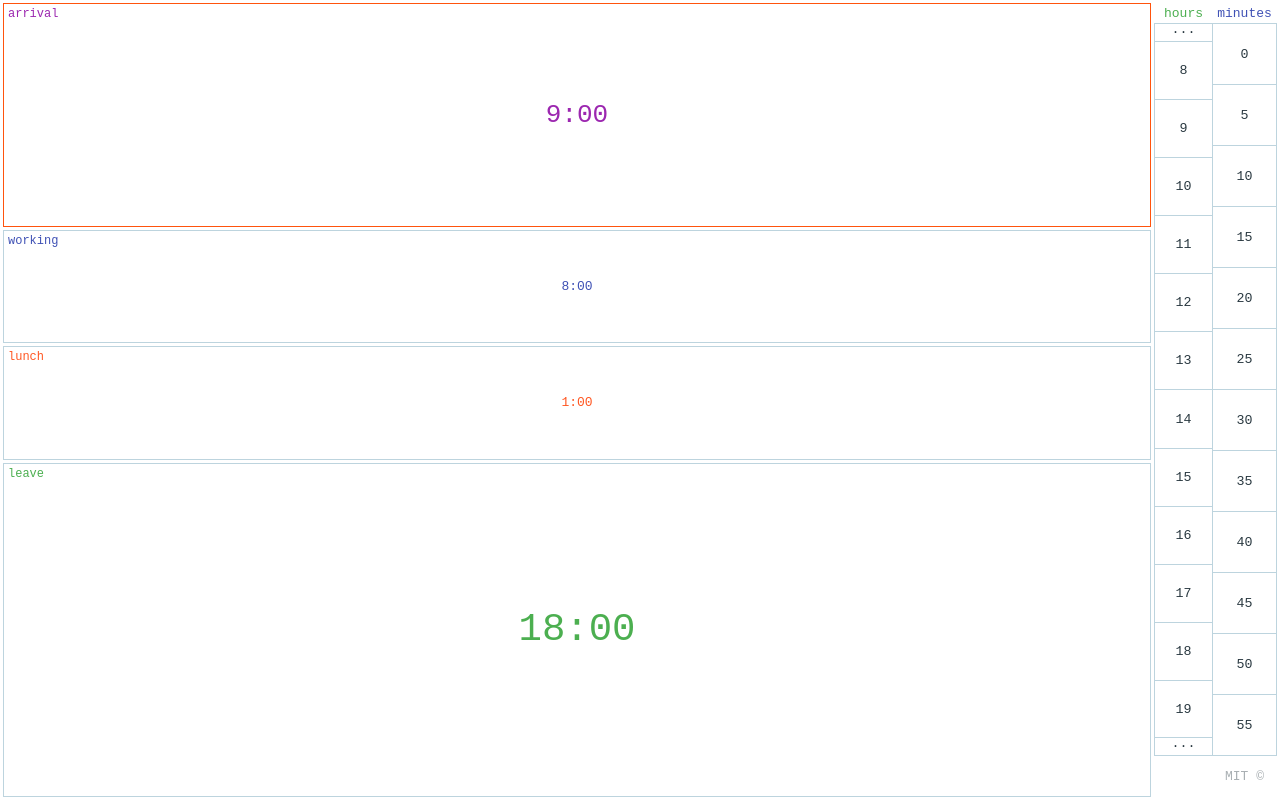
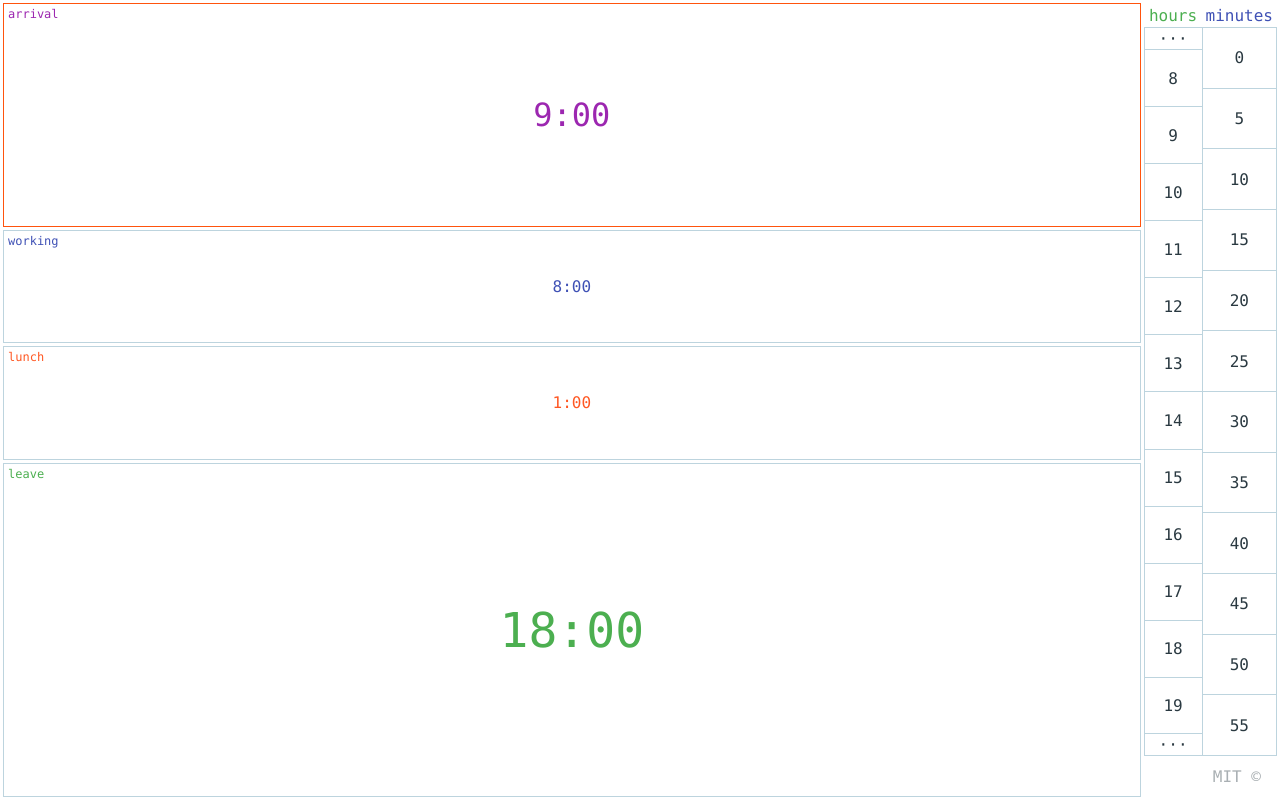
Before and after one commit to VovanR/when-to-go-from-work, a website with bundled scripts: page index.html in a window 1280 px wide. Built offline with nearby package versions, Linux system fonts and the light colour scheme.

Commit message:
Fix Firefox `font-family: monospace`, now use Bootstrap 4 font stack
* Reset default font styles of `<button/>` element

```diff
--- a/styles/app.css
+++ b/styles/app.css
@@ -4,6 +4,7 @@
   flex-direction: row;
   height: 100%;
   font-size: var(--app-font-size);
+  font-family: var(--app-font-family);
 }
 
 .app__container {
--- a/styles/base.css
+++ b/styles/base.css
@@ -14,6 +14,8 @@ body {
 /* Remove Firefox (Android) border radius on buttons */
 button {
   border-radius: 0;
+  font-family: inherit;
+  font-size: inherit;
 }
 
 /* Remove Firefox (Android) dotted border on focus */
--- a/styles/copyright.css
+++ b/styles/copyright.css
@@ -48,8 +48,15 @@
 }
 
 .copyright {
+  --height: 41px;
+
+  font-family: inherit;
+  height: var(--height);
+  line-height: var(--height);
   margin-right: var(--gap);
   margin-bottom: var(--gap);
+  padding-top: 0;
+  padding-bottom: 0;
   background-clip: padding-box;
   z-index: 10;
 }
--- a/styles/time-input.css
+++ b/styles/time-input.css
@@ -3,7 +3,6 @@
   display: flex;
   flex: 1 0 auto;
   font-size: inherit;
-  font-family: monospace;
   cursor: default;
 }
 
--- a/styles/time-select.css
+++ b/styles/time-select.css
@@ -2,7 +2,6 @@
   display: flex;
   flex-direction: row;
   height: 100%;
-  font-family: monospace;
   cursor: default;
 }
 
--- a/styles/variables.css
+++ b/styles/variables.css
@@ -1,5 +1,8 @@
 :root {
   --app-font-size: 1em;
+  /* Font stack from Bootstrap 4 */
+  --app-font-family: SFMono-Regular, Menlo, Monaco, Consolas, "Liberation Mono", "Courier New", monospace;
+
   --time-input-label-font-size: 0.75rem;
   --time-input-input-border-width: 1px;
 
```
